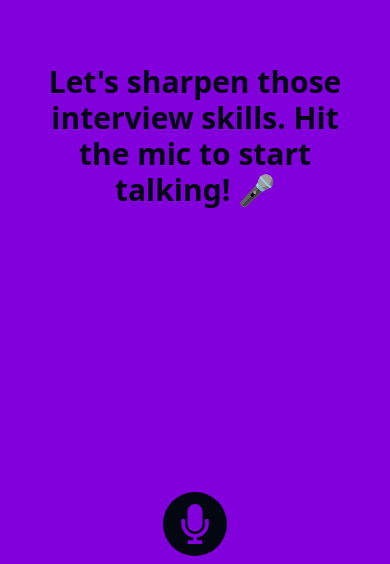
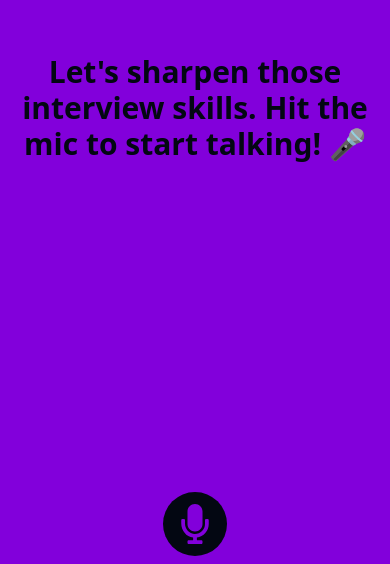
Before and after one commit to mr-ritesh-giri/IntelliHire, a React (Vite) app in the folder client/: page / in a window 390 px wide. Shown: the part 280-844 px from the top of the page. Built offline with nearby package versions, Linux system fonts and the light colour scheme.

Commit message:
UI updated

```diff
--- a/client/src/components/AvatarCard.jsx
+++ b/client/src/components/AvatarCard.jsx
@@ -13,7 +13,7 @@ const AvatarCard = ({ src, alt, isSpeaking }) => {
           />
         </div>
       )}
-      <div className="h-64 w-64 z-10 rounded-full border-2 border-purple-700 border-dashed transition-all duration-300">
+      <div className="w-60 h-60 lg:h-80 lg:w-80 xl:h-96 xl:w-96 z-10 rounded-full border-2 border-purple-700 border-dashed transition-all duration-300">
         <img src={src} alt={alt} className="w-full h-full rounded-full" />
       </div>
     </div>
--- a/client/src/components/VoiceAssistant.jsx
+++ b/client/src/components/VoiceAssistant.jsx
@@ -18,13 +18,13 @@ function VoiceAssistant() {
   const [isUserAtBottom, setIsUserAtBottom] = useState(true);
 
   const StartSpeech = () => {
-    console.log("Starting Speech Called");
+    // console.log("Starting Speech Called");
 
     if (speechRecognition.current) {
       speechRecognition.current?.start();
-      console.log("🎙️ Recognition Started");
+      // console.log("🎙️ Recognition Started");
     } else {
-      console.log("Speech Recognition not initialized");
+      // console.log("Speech Recognition not initialized");
     }
   };
 
@@ -59,7 +59,7 @@ function VoiceAssistant() {
     if (uiLoaded.current === false) {
       const SpeechRecognition =
         window.SpeechRecognition || window.webkitSpeechRecognition;
-      console.log(SpeechRecognition);
+      // console.log(SpeechRecognition);
 
       if (!SpeechRecognition) {
         console.error(
@@ -78,26 +78,26 @@ function VoiceAssistant() {
       let didSpeak = false;
 
       recognition.onstart = () => {
-        console.log("🎤 Listening started");
+        // console.log("🎤 Listening started");
         setSpeaker("user");
         didSpeak = false;
       };
 
       recognition.onspeechstart = () => {
-        console.log("🗣️ User started speaking");
+        // console.log("🗣️ User started speaking");
         didSpeak = true;
       };
 
       recognition.onspeechend = () => {
-        console.log("🔇 User stopped speaking");
+        // console.log("🔇 User stopped speaking");
       };
 
       recognition.onend = () => {
-        console.log("🛑 Recognition ended");
+        // console.log("🛑 Recognition ended");
         setSpeaker("");
 
         if (!didSpeak) {
-          console.log("User did not speak — restarting");
+          // console.log("User did not speak — restarting");
           setTimeout(() => {
             StartSpeech();
           }, 2000);
@@ -113,7 +113,7 @@ function VoiceAssistant() {
             { from: "user", text: userTranscript },
           ]);
         } else {
-          console.log("User didn't speak.");
+          // console.log("User didn't speak.");
           setTimeout(() => {
             StartSpeech();
           }, 2000);
@@ -146,7 +146,7 @@ function VoiceAssistant() {
 
   useEffect(() => {
     if (botResponse) {
-      console.log(botResponse);
+      // console.log(botResponse);
       SpeakBot(botResponse);
       setMessages((prev) => [
         ...prev,
@@ -162,7 +162,7 @@ function VoiceAssistant() {
   useEffect(() => {
     const loadVoices = () => {
       const allVoices = window.speechSynthesis.getVoices();
-      console.log(allVoices);
+      // console.log(allVoices);
     };
     loadVoices();
 
@@ -184,12 +184,12 @@ function VoiceAssistant() {
     utterance.volume = 1; // Max safe volume (0–1)
 
     utterance.onstart = () => {
-      console.log("✅ Speech started!");
+      // console.log("✅ Speech started!");
       setSpeaker("bot");
     };
 
     utterance.onend = () => {
-      console.log("✅ Speech finished!");
+      // console.log("✅ Speech finished!");
       setSpeaker("");
       StartSpeech();
     };
@@ -218,7 +218,7 @@ function VoiceAssistant() {
       className="overflow-auto relative h-screen bg-purple-700 text-white flex flex-col"
     >
       {/* Chat Area */}
-      <main className="flex-1 pt-6 px-6 pb-20 overflow-y-auto space-y-4">
+      <main className="flex-1 pt-3 md:pt-6 px-3 md:px-6 pb-20 overflow-y-auto space-y-4">
         {messages.length > 0 ? (
           messages.map(
             (msg, idx) =>
@@ -231,7 +231,7 @@ function VoiceAssistant() {
                   }`}
                 >
                   <div
-                    className={`p-3 rounded-lg max-w-md text-base leading-relaxed ${
+                    className={`p-3 rounded-lg max-w-lg text-lg md:text-xl leading-relaxed ${
                       msg.from === "user" ? "bg-blue-500" : "bg-gray-900"
                     }`}
                   >
@@ -241,7 +241,7 @@ function VoiceAssistant() {
               )
           )
         ) : (
-          <p className="text-center text-3xl mt-80 font-semibold text-gray-950">
+          <p className="flex justify-center items-center text-center h-full  text-3xl xl:text-4xl font-semibold text-gray-950">
             Let's sharpen those interview skills. Hit the mic to start talking!
             🎤
           </p>
@@ -251,7 +251,7 @@ function VoiceAssistant() {
       {/* Footer / Mic Control */}
       <footer className="fixed left-0 w-full flex justify-center items-center bottom-[1%] md:right-[29.6%] md:left-auto md:w-auto md:flex-col md:transform md:-translate-x-1/2">
         <button
-          className="w-16 h-16 bg-gray-950 hover:bg-gray-900 rounded-full transition-colors"
+          className="w-16 h-16 md:w-20 md:h-20 bg-gray-950 hover:bg-gray-900 rounded-full transition-colors"
           onClick={async () => await startInterview()}
         >
           <AssistantIndicator type={speaker} />
```
Also changed, not shown: 1 other file (tests, documents, lock files or other folders).
